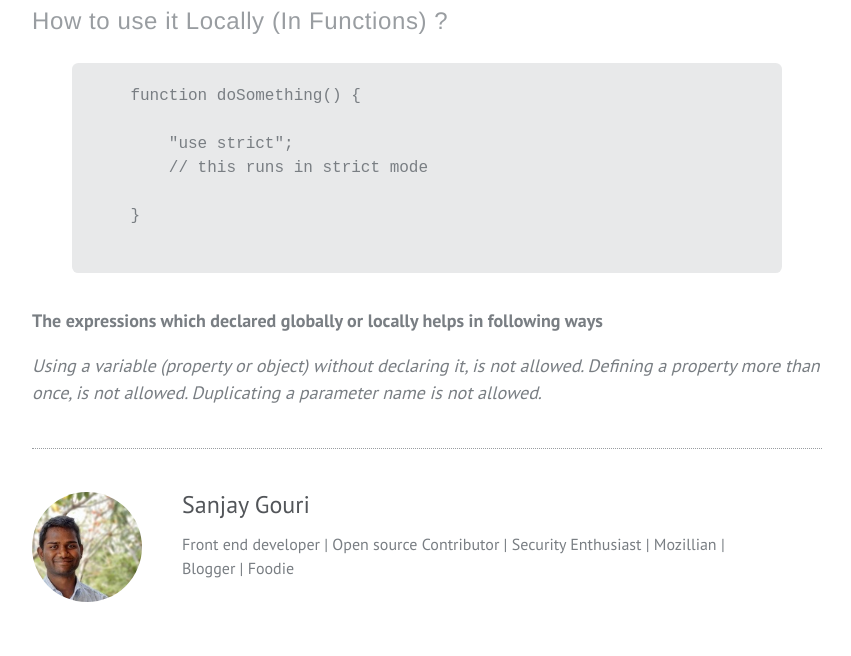
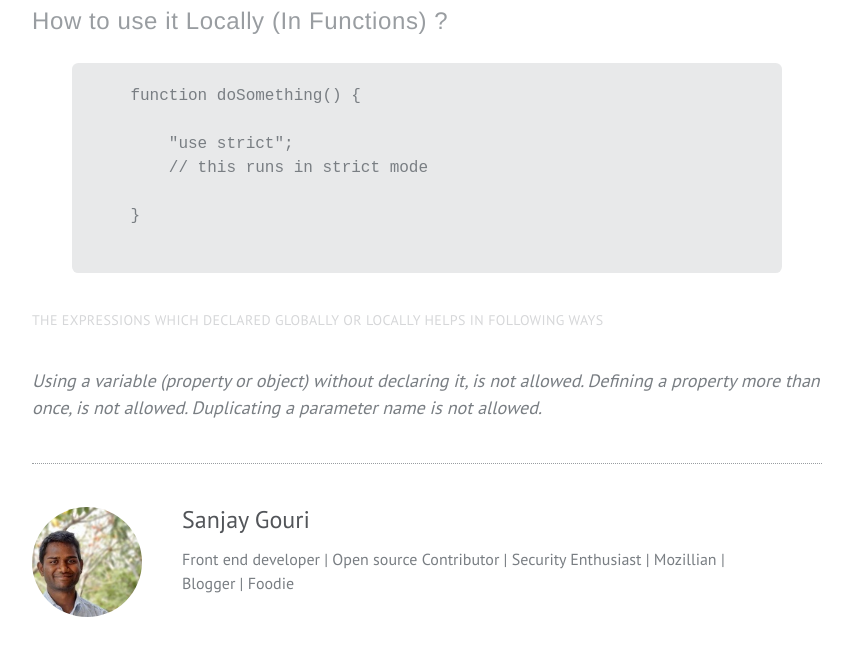
Before and after one commit to coderlogue/coderlogue.github.io, a Jekyll site: the page built from _posts/2015-08-15-Javascript use strict.md, in a window 1280 px wide and 900 px high, scrolled down 763 px, cut to the strip 0-721 px from the top of the window. Shown: the top 656 px of the strip, without its empty margins (213-1064 px from the left). Built offline with Jekyll 4.4.1, drawn with Linux system fonts in a browser that asks for light colours; comment, search, counter and statistics services are not loaded.

Commit message:
Update 2015-08-15-Javascript use strict.md

```diff
--- a/_posts/2015-08-15-Javascript use strict.md
+++ b/_posts/2015-08-15-Javascript use strict.md
@@ -37,9 +37,13 @@
 {% endhighlight %}
 
 
-  <h3> The expressions which declared globally or locally  helps in following ways </h3>
+  <h4> The expressions which declared globally or locally  helps in following ways </h4>
    <i>
         Using a variable (property or object) without declaring it, is not allowed.
+   </i>
+   <i>
         Defining a property more than once, is not allowed.
+    </i>
+    <i>
         Duplicating a parameter name is not allowed.
-    </i>
+     </i>
```
